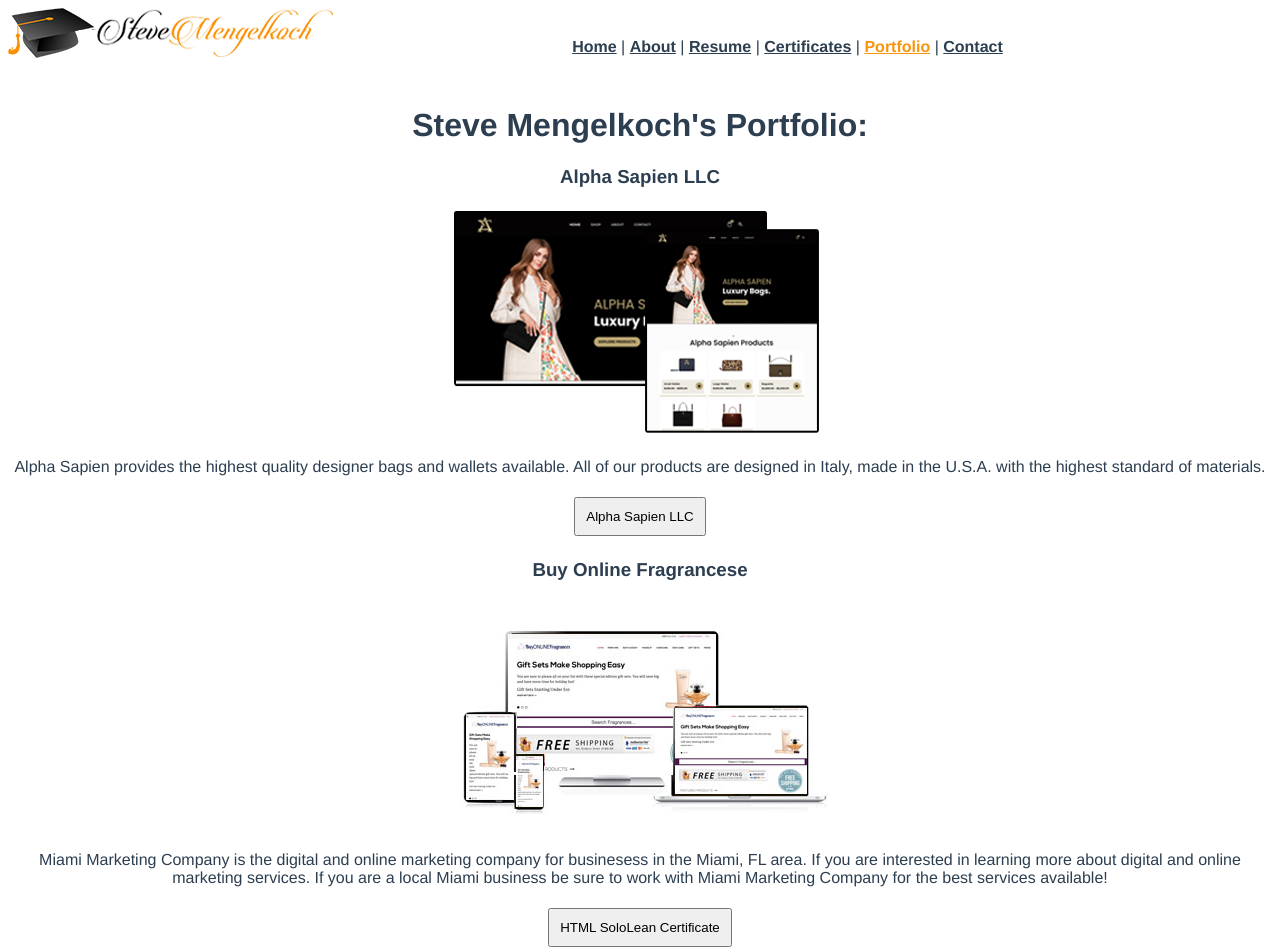
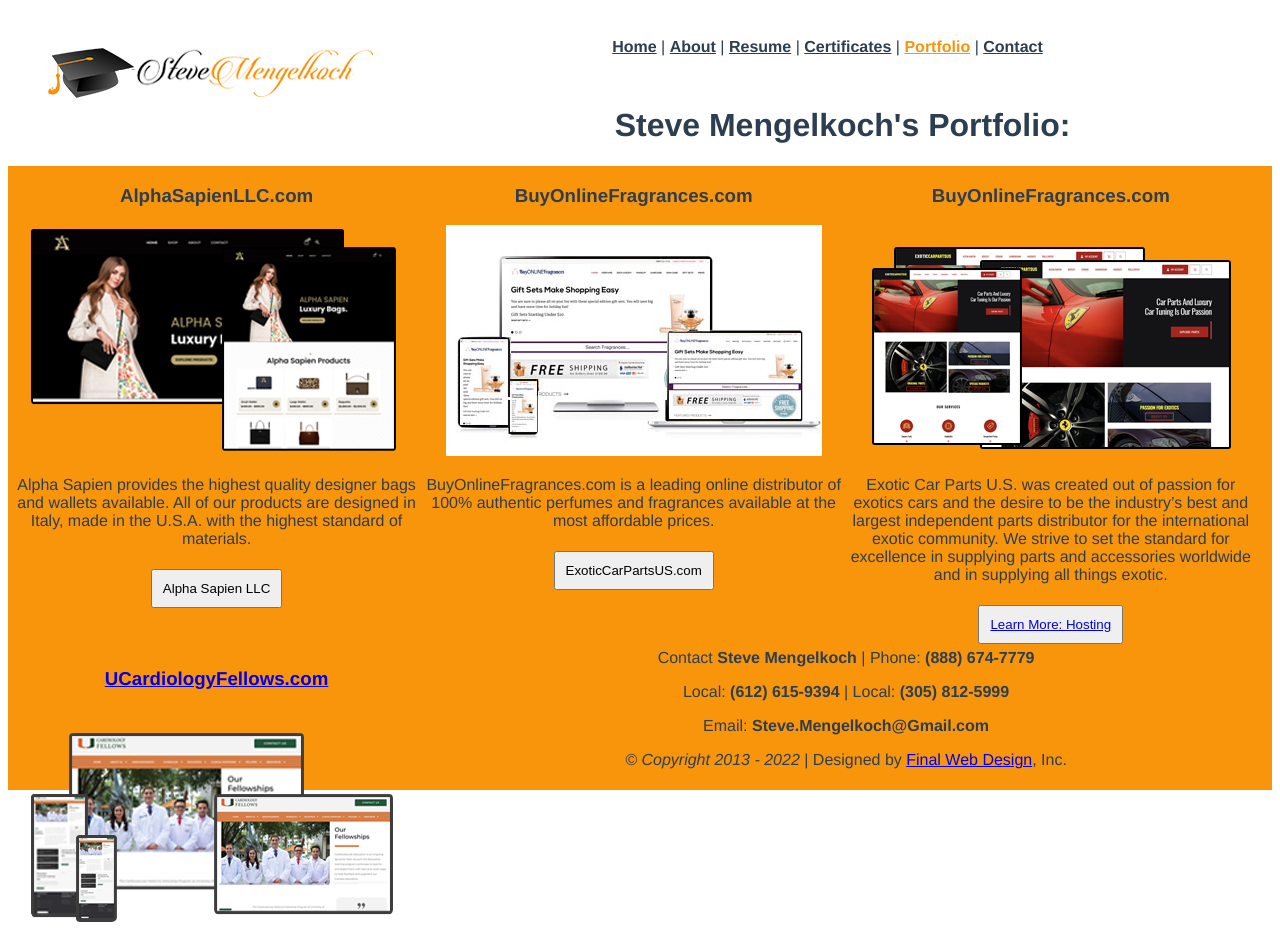
Before and after one commit to finalwebdesign/stevemengelkoch, a Vue app: page /portfolio in a window 1280 px wide. Shown: the top 952 px of the page. Built offline with nearby package versions, Linux system fonts and the light colour scheme.

Commit message:
Component Development Updates

```diff
--- a/src/components/Footer.vue
+++ b/src/components/Footer.vue
@@ -28,3 +28,10 @@
   name: "Footer",
 });
 </script>
+
+<style scoped>
+.footer {
+  background-color: #f9950b;
+  padding: 5px;
+}
+</style>
--- a/src/components/Form.vue
+++ b/src/components/Form.vue
@@ -1,5 +1,10 @@
 	<template>
-    <div id="contact-form" class="contact-form">
+	<div class="form">
+		<h1>Contact Steve Mengelkoch</h1>
+
+		</div>
+
+	<!-- <div id="contact-form" class="contact-form">
 		<h1 class="contact-form_title">Contact Form</h1>
 		<div class="separator"></div>
 
@@ -12,12 +17,17 @@
 		   <button class="button">Send</button>
 		</form>
 	</div>
+		-->
     </template>
+
 
 <script lang="ts">
 import { defineComponent } from "vue";
 
 export default defineComponent({
-  name: "Form",
+  name: "Mosic",
+  props: {
+    msg: String,
+  },
 });
 </script>
--- a/src/components/Header.vue
+++ b/src/components/Header.vue
@@ -40,9 +40,10 @@
   margin: 0 10px;
 }
 a {
-  color: #42b983;
+  color: #f9950b;
 }
 .logo {
   float: left;
+  padding: 40px;
 }
 </style>
--- a/src/components/Mosaic.vue
+++ b/src/components/Mosaic.vue
@@ -1,11 +1,11 @@
 <template>
   <div class="mosaic">
     <div class="row">
-      <div class="css-certificate">
-        <h3>CSS SoloLean Certificate</h3>
+      <div class="umn-diploma">
+        <h3>Univeristy of Minnesota Diploma</h3>
         <img
-          src="../assets/certificates/css-sololearn-certificate.jpg"
-          title="CSS Certificate"
+          src="../assets/certificates/uofm-diploma-steve-mengelkoch.jpg"
+          title="Univeristy of Minnesota Diploma"
         />
         <p>
           Work with the best professional webite design and development firm in
@@ -14,7 +14,22 @@
           the professional deisgn and development of Miami Marketing Comapny the
           best in the USA.
         </p>
-        <button>CSS SoloLean Certificate</button>
+        <button>Univeristy of Minnesota Diploma</button>
+      </div>
+      <div class="google-ads">
+        <h3>Google Ads Certified</h3>
+        <img
+          src="../assets/certificates/google-ads-certificate.jpg"
+          title="Univeristy of Minnesota Diploma"
+        />
+        <p>
+          Work with the best professional webite design and development firm in
+          the local Miami, FL area. Miami Marketing Company works closly with
+          local Miami, FL businesses both large and small. Find out what makes
+          the professional deisgn and development of Miami Marketing Comapny the
+          best in the USA.
+        </p>
+        <button>Google Ads Certified</button>
       </div>
       <div class="html-certificate">
         >
@@ -31,6 +46,21 @@
           for the best services available!
         </p>
         <button>HTML SoloLean Certificate</button>
+      </div>
+      <div class="css-certificate">
+        <h3>CSS SoloLean Certificate</h3>
+        <img
+          src="../assets/certificates/css-sololearn-certificate.jpg"
+          title="CSS Certificate"
+        />
+        <p>
+          Work with the best professional webite design and development firm in
+          the local Miami, FL area. Miami Marketing Company works closly with
+          local Miami, FL businesses both large and small. Find out what makes
+          the professional deisgn and development of Miami Marketing Comapny the
+          best in the USA.
+        </p>
+        <button>CSS SoloLean Certificate</button>
       </div>
 
       <div class="javascript">
@@ -53,7 +83,7 @@
       </div>
       <div class="PHP">
         <a href="PHP" title="PHP">
-          <h3>View Portfolio</h3>
+          <h3>PHP SoloLearn Certificate</h3>
 
           <img
             src="../assets/certificates/php-sololearn-certificate.jpg"
@@ -76,7 +106,7 @@
 import { defineComponent } from "vue";
 
 export default defineComponent({
-  name: "Mosic",
+  name: "Mosaic",
   props: {
     msg: String,
   },
--- a/src/components/Projects.vue
+++ b/src/components/Projects.vue
@@ -2,8 +2,8 @@
   <div class="projects">
     <div class="mosaic">
       <div class="row">
-        <div class="alphasapienllc">
-          <h3>Alpha Sapien LLC</h3>
+        <div class="project">
+          <h3>AlphaSapienLLC.com</h3>
           <img
             src="../assets/portfolio/alphasapienllc.png"
             title="Alpha Sapien LLC"
@@ -15,59 +15,64 @@
           </p>
           <button>Alpha Sapien LLC</button>
         </div>
-        <div class="buyonlinefragrancese"
-          >
-          <h3>Buy Online Fragrancese</h3>
+        <div class="project">
+          <h3>BuyOnlineFragrances.com</h3>
           <img
             src="../assets/portfolio/buyonlinefragrances.jpg"
-            title="HTML Certificate"
+            title="BuyOnlineFragrances"
           />
           <p>
-            Miami Marketing Company is the digital and online marketing company
-            for businesess in the Miami, FL area. If you are interested in
-            learning more about digital and online marketing services. If you
-            are a local Miami business be sure to work with Miami Marketing
-            Company for the best services available!
+            BuyOnlineFragrances.com is a leading online distributor of 100%
+            authentic perfumes and fragrances available at the most affordable
+            prices.
           </p>
-          <button>HTML SoloLean Certificate</button>
+          <button>ExoticCarPartsUS.com</button>
         </div>
 
-        <div class="javascript">
-          <h3>JavaScript SoloLearn ceertificate</h3>
+        <div class="project">
+          <h3>BuyOnlineFragrances.com</h3>
 
           <img
-            src="../assets/certificates/javascript-sololearn-certificate.jpg"
+            src="../assets/portfolio/exoticcarpartsus.png"
             title="javascript"
           />
           <p>
-            Miami Marketing Company is the digital and online marketing company
-            for businesess in the Miami, FL area. If you are interested in
-            learning more about digital and online marketing services. If you
-            are a local Miami business be sure to work with Miami Marketing
-            Company for the best services available!
+            Exotic Car Parts U.S. was created out of passion for exotics cars
+            and the desire to be the industry’s best and largest independent
+            parts distributor for the international exotic community. We strive
+            to set the standard for excellence in supplying parts and
+            accessories worldwide and in supplying all things exotic.
           </p>
           <button>
             <a href="services/hosting" title="Hosting">Learn More: Hosting</a>
           </button>
         </div>
-        <div class="PHP">
+        <div class="project">
           <a href="PHP" title="PHP">
-            <h3>View Portfolio</h3>
+            <h3>UCardiologyFellows.com</h3>
 
             <img
-              src="../assets/certificates/php-sololearn-certificate.jpg"
-              title="PHP"
+              src="../assets/portfolio/ucardiologyfellows.png"
+              title="UCardiologyFellows.com"
           /></a>
           <p>
-            Miami Marketing Company is the digital and online marketing company
-            for businesess in the Miami, FL area. If you are interested in
-            learning more about digital and online marketing services. If you
-            are a local Miami business be sure to work with Miami Marketing
-            Company for the best services available!
+Final Web Design is proud to present another new website design and developed for our friends over at the University of Miami Cardiology Fellowship. This website is built on the WordPress CMS and includes features such as a JavaScript cardiology calculator, blog feeds and social media integration. Be sure to check out the website for yourself at UCardiologyFellows.com.
+
+
           </p>
-          <button>PHP SoloLearn Certificate</button>
+          <button>UCardiologyFellows.com</button>
         </div>
       </div>
     </div>
   </div>
 </template>
+
+
+<style scoped>
+
+.project {
+  width: 33%;
+  Float: left;
+}
+
+</style>
```
Also changed, not shown: 1 other file (tests, documents, lock files or other folders).
